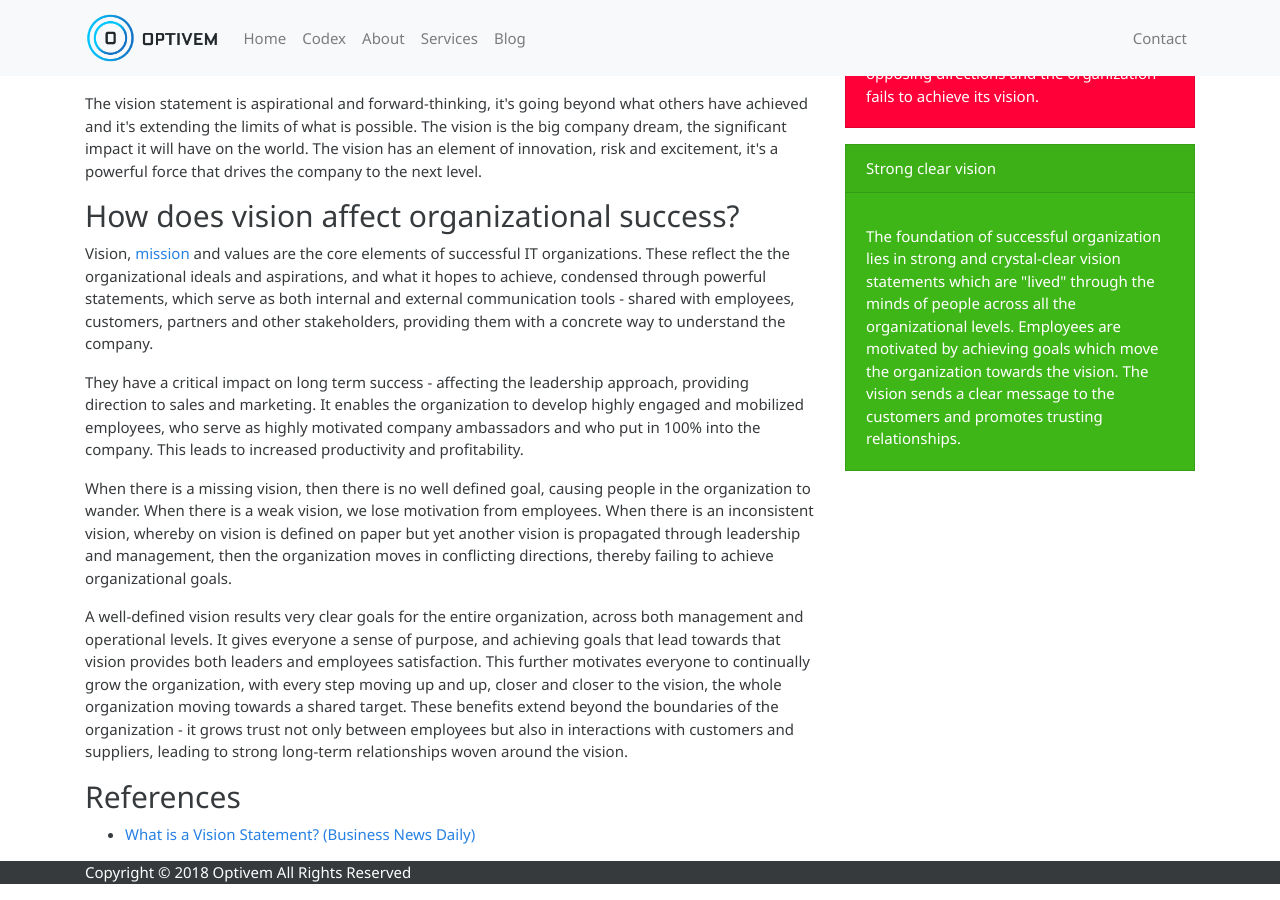
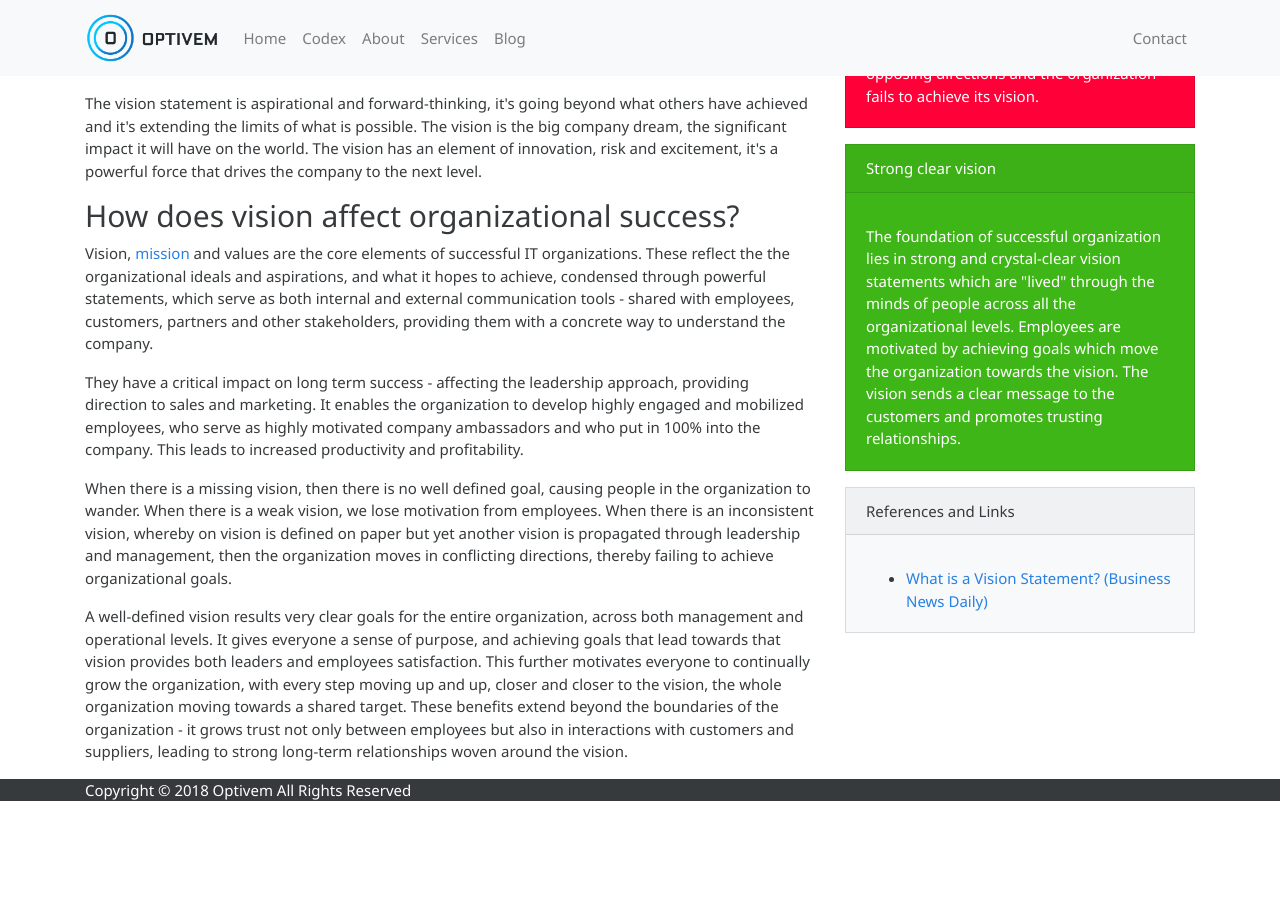
Before and after one commit to optivem/optivem.github.io, a Jekyll site: the page built from _pages/codex/vision.md, in a window 1280 px wide and 900 px high, scrolled down 541 px. Built offline with Jekyll 4.4.1, drawn with Linux system fonts in a browser that asks for light colours; after the commit the page ends 1358 px from its top, so only the background shows below that.

Commit message:
#35 Codex - Vision

```diff
--- a/_pages/codex/vision.md
+++ b/_pages/codex/vision.md
@@ -26,12 +26,6 @@ description: Organizational vision sets the powerful goals and aspirations for h
 
 		<p>A well-defined vision results very clear goals for the entire organization, across both management and operational levels. It gives everyone a sense of purpose, and achieving goals that lead towards that vision provides both leaders and employees satisfaction. This further motivates everyone to continually grow the organization, with every step moving up and up, closer and closer to the vision, the whole organization moving towards a shared target. These benefits extend beyond the boundaries of the organization - it grows trust not only between employees but also in interactions with customers and suppliers, leading to strong long-term relationships woven around the vision.</p>
 
-		<h2>References</h2>
-
-		<ul>
-			<li><a href="https://www.businessnewsdaily.com/3882-vision-statement.html" target="_blank">What is a Vision Statement? (Business News Daily)</a></li>
-		</ul>
-
 	</div>
 
 
@@ -52,6 +46,17 @@ description: Organizational vision sets the powerful goals and aspirations for h
 			</div>
 		</div>
 
+		<div class="card bg-light mb-3">
+			<div class="card-header">References and Links</div>
+			<div class="card-body">
+				<h4 class="card-title"></h4>
+
+				<ul class="card-text">
+					<li><a href="https://www.businessnewsdaily.com/3882-vision-statement.html" target="_blank">What is a Vision Statement? (Business News Daily)</a></li>
+				</ul>
+			</div>
+		</div>
+
 	</div>
 
 </div>
```
